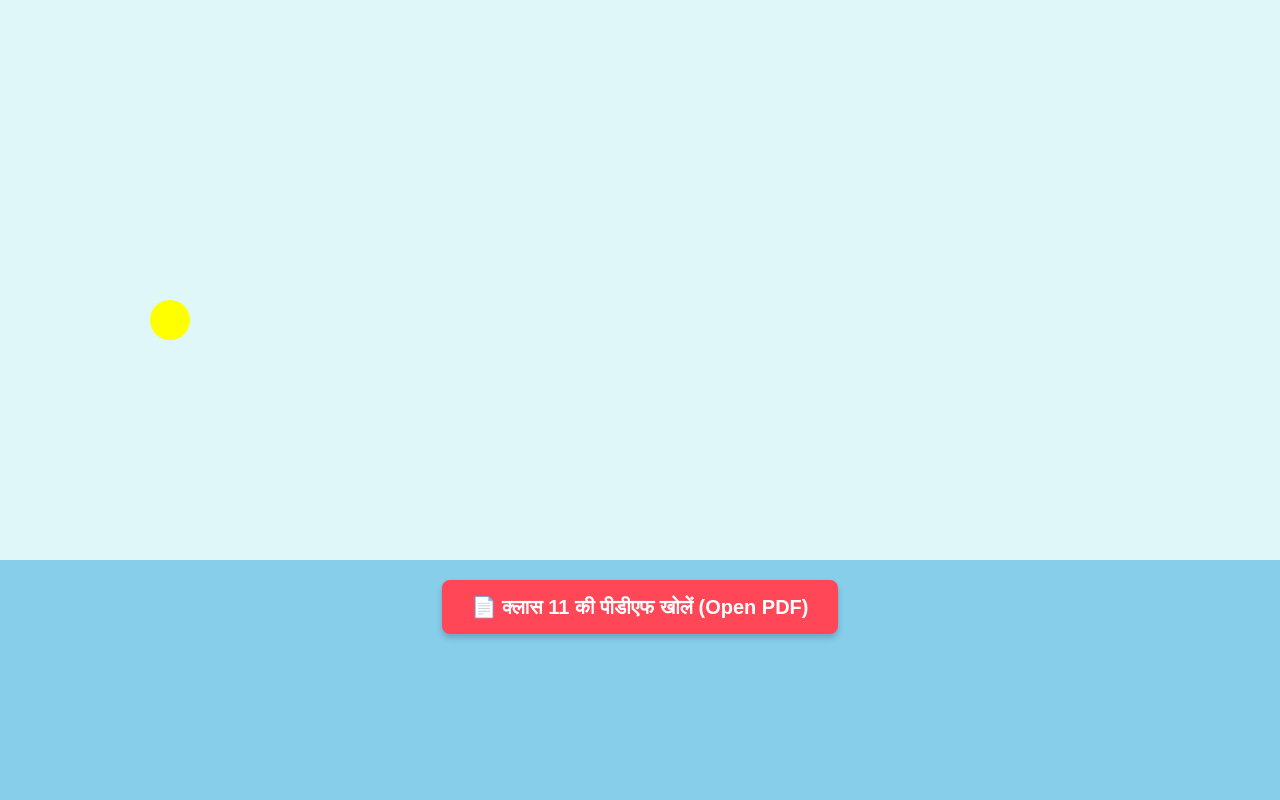
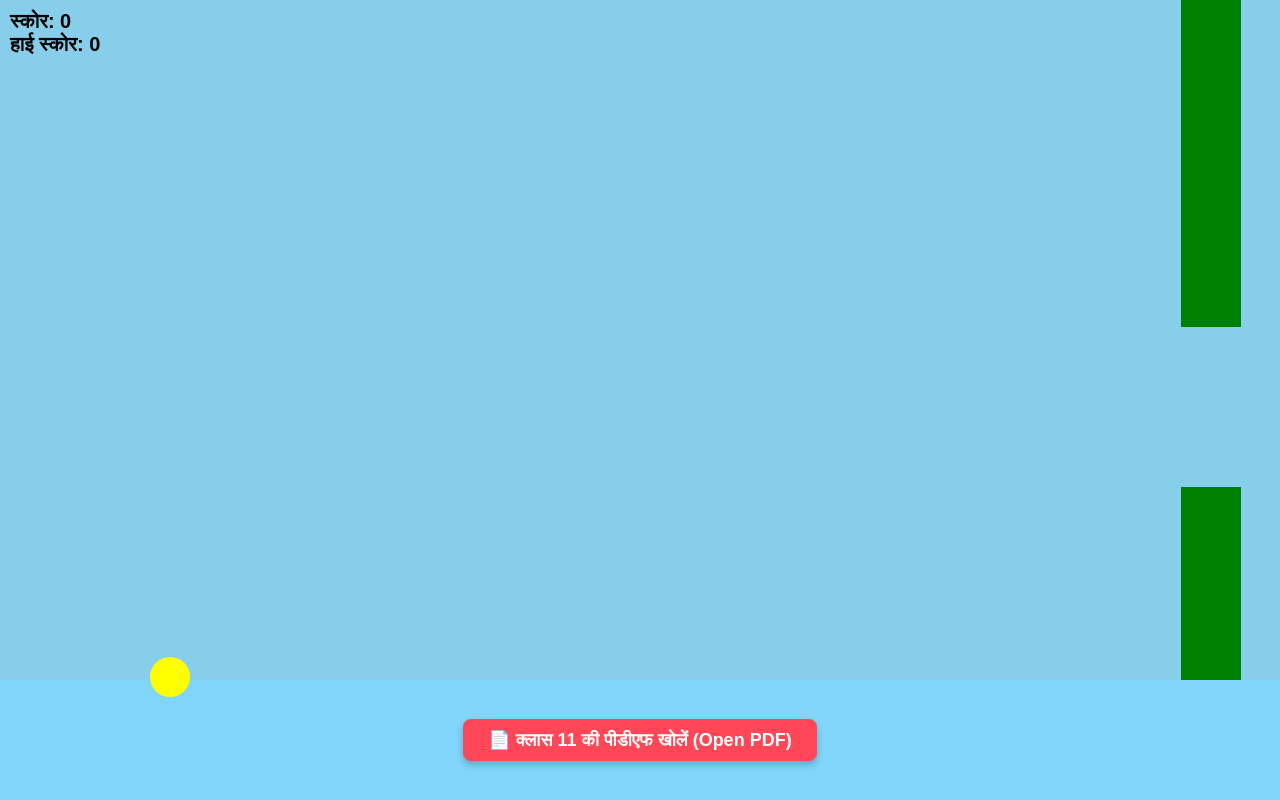
Before and after one commit to Adarsh12AV/Adarsh12AV.github.io, a plain HTML site: page index.html in a window 1280 px wide. Drawn offline with Linux system fonts and the light colour scheme.

Commit message:
Update index.html

```diff
--- a/index.html
+++ b/index.html
@@ -6,17 +6,14 @@
     <style>
         body {
             margin: 0;
+            overflow: hidden;
+            font-family: Arial, sans-serif;
             background: skyblue;
-            text-align: center;
-            font-family: Arial, sans-serif;
         }
         #game {
             width: 100vw;
-            height: 70vh;
+            height: 85vh;
             position: relative;
-            background: #e0f7fa;
-            overflow: hidden;
-            margin: 0 auto;
         }
         #bird {
             width: 40px;
@@ -27,21 +24,178 @@
             left: 150px;
             border-radius: 50%;
         }
+        .pipe {
+            position: absolute;
+            width: 60px;
+            background: green;
+        }
+        #scoreBoard {
+            position: absolute;
+            top: 10px;
+            left: 10px;
+            font-size: 20px;
+            font-weight: bold;
+        }
     </style>
 </head>
 <body>
 
-    <!-- यह रहा गेम का हिस्सा -->
     <div id="game">
+        <div id="scoreBoard">स्कोर: <span id="score">0</span><br>हाई स्कोर: <span id="highScore">0</span></div>
         <div id="bird"></div>
     </div>
 
-    <!-- यह रहा पीडीएफ खोलने का बिल्कुल नया और शानदार बटन -->
-    <div style="margin: 20px;">
-        <a href="Class11.pdf" target="_blank" style="background: #ff4757; color: white; padding: 15px 30px; font-size: 20px; text-decoration: none; border-radius: 8px; font-weight: bold; display: inline-block; box-shadow: 0 4px 6px rgba(0,0,0,0.2);">
+    <!-- यह रहा तेरा पसंद का लाल वाला पीडीएफ बटन -->
+    <div style="text-align: center; height: 15vh; background: #81d4fa; display: flex; align-items: center; justify-content: center;">
+        <a href="Class11.pdf" target="_blank" style="background: #ff4757; color: white; padding: 10px 25px; font-size: 18px; text-decoration: none; border-radius: 8px; font-weight: bold; box-shadow: 0 4px 6px rgba(0,0,0,0.2);">
             📄 क्लास 11 की पीडीएफ खोलें (Open PDF)
         </a>
     </div>
 
+    <script>
+        let bird = document.getElementById('bird');
+        let game = document.getElementById('game');
+        let scoreDisplay = document.getElementById('score');
+        let highScoreDisplay = document.getElementById('highScore');
+
+        let birdY = 300;
+        let birdX = 150;
+        let gravity = 0.6;
+        let lift = -10;
+        let velocity = 0;
+        let isGameOver = false;
+        let score = 0;
+        let highScore = localStorage.getItem("flappyHighScore") || 0;
+        highScoreDisplay.innerHTML = highScore;
+
+        let pipes = [];
+        let pipeWidth = 60;
+        let pipeGap = 160;
+        let pipeSpeed = 3;
+        let frameCount = 0;
+
+        document.addEventListener('keydown', function(e) {
+            if (e.code === 'Space' || e.code === 'ArrowUp') {
+                velocity = lift;
+                if(isGameOver) {
+                    resetGame();
+                }
+            }
+        });
+
+        document.addEventListener('click', function() {
+            velocity = lift;
+            if(isGameOver) {
+                resetGame();
+            }
+        });
+
+        function createPipe() {
+            let minHeight = 50;
+            let maxHeight = game.clientHeight - pipeGap - 100;
+            let topHeight = Math.floor(Math.random() * (maxHeight - minHeight + 1)) + minHeight;
+
+            let topPipe = document.createElement('div');
+            topPipe.classList.add('pipe');
+            topPipe.style.top = '0px';
+            topPipe.style.height = topHeight + 'px';
+            topPipe.style.left = game.clientWidth + 'px';
+            game.appendChild(topPipe);
+
+            let bottomPipe = document.createElement('div');
+            bottomPipe.classList.add('pipe');
+            bottomPipe.style.bottom = '0px';
+            bottomPipe.style.height = (game.clientHeight - topHeight - pipeGap) + 'px';
+            bottomPipe.style.left = game.clientWidth + 'px';
+            game.appendChild(bottomPipe);
+
+            pipes.push({ top: topPipe, bottom: bottomPipe, passed: false });
+        }
+
+        function updateGame() {
+            if (isGameOver) return;
+
+            velocity += gravity;
+            birdY += velocity;
+            bird.style.top = birdY + 'px';
+
+            if (birdY <= 0 || birdY >= game.clientHeight - 40) {
+                gameOver();
+                return;
+            }
+
+            if (frameCount % 100 === 0) {
+                createPipe();
+            }
+
+            for (let i = pipes.length - 1; i >= 0; i--) {
+                let p = pipes[i];
+                let currentLeft = parseInt(p.top.style.left);
+                currentLeft -= pipeSpeed;
+                p.top.style.left = currentLeft + 'px';
+                p.bottom.style.left = currentLeft + 'px';
+
+                if (currentLeft + pipeWidth < 0) {
+                    p.top.remove();
+                    p.bottom.remove();
+                    pipes.splice(i, 1);
+                }
+
+                if (!p.passed && currentLeft < birdX) {
+                    score++;
+                    scoreDisplay.innerHTML = score;
+                    p.passed = true;
+                }
+
+                let birdRect = bird.getBoundingClientRect();
+                let topRect = p.top.getBoundingClientRect();
+                let bottomRect = p.bottom.getBoundingClientRect();
+
+                if (
+                    birdRect.left < topRect.right &&
+                    birdRect.right > topRect.left &&
+                    birdRect.top < topRect.bottom
+                ) {
+                    gameOver();
+                }
+
+                if (
+                    birdRect.left < bottomRect.right &&
+                    birdRect.right > bottomRect.left &&
+                    birdRect.bottom > bottomRect.top
+                ) {
+                    gameOver();
+                }
+            }
+
+            frameCount++;
+            requestAnimationFrame(updateGame);
+        }
+
+        function gameOver() {
+            isGameOver = true;
+            if (score > highScore) {
+                highScore = score;
+                localStorage.setItem("flappyHighScore", highScore);
+                highScoreDisplay.innerHTML = highScore;
+            }
+            alert("गेम ओवर! आपका स्कोर: " + score + "\nहाई स्कोर: " + highScore);
+            location.reload();
+        }
+
+        function resetGame() {
+            isGameOver = false;
+            birdY = 300;
+            velocity = 0;
+            score = 0;
+            scoreDisplay.innerHTML = 0;
+            pipes.forEach(p => { p.top.remove(); p.bottom.remove(); });
+            pipes = [];
+            frameCount = 0;
+            updateGame();
+        }
+
+        updateGame();
+    </script>
 </body>
 </html>
```
